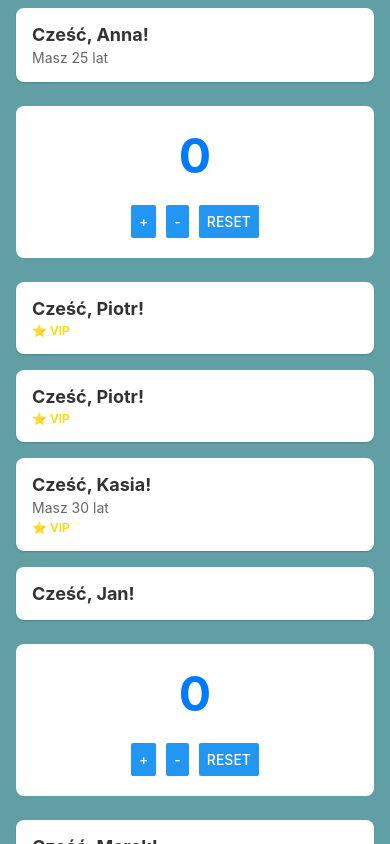
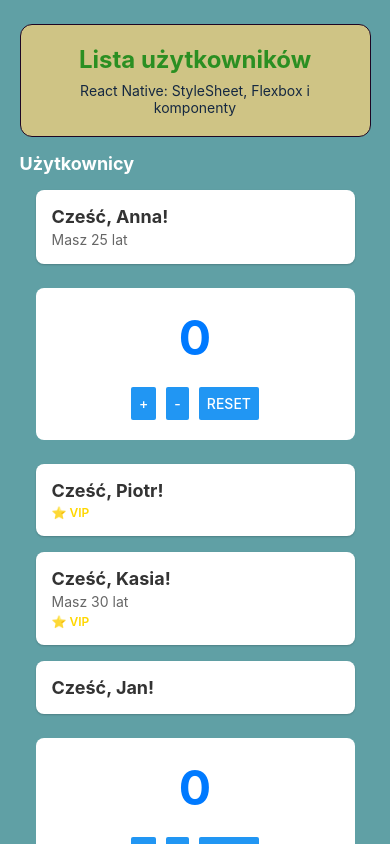
Before and after one commit to ustrzyk/PMAB20026TSaran, a React Native app in the folder SolutionOrdersMobile/: screen / in a window 390 px wide. Built offline with nearby package versions, Linux system fonts and the light colour scheme.

Commit message:
feat(Lecture02): add components, styling and form
- add FlatList component with correct filename
- add SimpleForm component with controlled inputs
- update App.tsx to display lesson components
- apply React Native StyleSheet, spacing and responsive layout

```diff
--- a/SolutionOrdersMobile/App.tsx
+++ b/SolutionOrdersMobile/App.tsx
@@ -1,24 +1,50 @@
 import React from 'react';
-import {View, Text, StyleSheet, ScrollView} from 'react-native';
+import {
+  Dimensions,
+  SafeAreaView,
+  ScrollView,
+  StyleSheet,
+  Text,
+  View,
+} from 'react-native';
 import Greeting from './src/components/Greeting';
 import Counter from './src/components/Counter';
+import FlatList from './src/components/FlatList';
+import SimpleForm from './src/components/SimpleForm';
+
+const {width} = Dimensions.get('window');
 
 function App(): React.JSX.Element {
   return (
-    <ScrollView style={styles.container}>
+    <SafeAreaView style={styles.safeArea}>
+      <ScrollView
+        style={styles.container}
+        contentContainerStyle={styles.content}>
+        <View style={styles.header}>
+          <Text style={styles.title}>Lista użytkowników</Text>
+          <Text style={styles.subtitle}>
+            React Native: StyleSheet, Flexbox i komponenty
+          </Text>
+        </View>
+
+        <View style={styles.section}>
+          <Text style={styles.sectionTitle}>Użytkownicy</Text>
+
           <Greeting name="Anna" age={25} />
           <Counter />
-      <Greeting name="Piotr" isVip={true} />
+
           <Greeting name="Piotr" isVip={true} />
           <Greeting name="Kasia" age={30} isVip={true} />
           <Greeting name="Jan" />
           <Counter />
+
           <Greeting name="Marek" age={40} isVip={true} />
           <Greeting name="Ewa" age={22} />
           <Greeting name="Tomek" age={28} />
           <Greeting name="Zofia" isVip={true} />
           <Greeting name="Kamil" age={35} />
           <Counter />
+
           <Greeting name="Agnieszka" age={27} isVip={true} />
           <Greeting name="Bartek" />
           <Greeting name="Olga" age={45} isVip={false} />
@@ -27,13 +53,71 @@ function App(): React.JSX.Element {
           <Greeting name="Patrycja" age={29} />
           <Greeting name="Michal" age={33} />
           <Counter />
+        </View>
+
+        <View style={styles.section}>
+          <Text style={styles.sectionTitle}>FlatList</Text>
+          <FlatList />
+        </View>
+
+        <View style={styles.section}>
+          <Text style={styles.sectionTitle}>Formularz</Text>
+          <SimpleForm />
+        </View>
       </ScrollView>
+    </SafeAreaView>
   );
 }
+
 const styles = StyleSheet.create({
+  safeArea: {
+    flex: 1,
+    backgroundColor: '#60a0a5',
+  },
+
   container: {
     flex: 1,
-    backgroundColor: '#60a0a5',
+  },
+
+  content: {
+    paddingVertical: 24,
+    alignItems: 'center',
+  },
+
+  header: {
+    width: width * 0.9,
+    padding: 20,
+    marginBottom: 16,
+    backgroundColor: '#cfc485',
+    borderRadius: 12,
+    borderWidth: 1,
+    borderColor: '#1d0624',
+    alignItems: 'center',
+  },
+
+  title: {
+    fontSize: 24,
+    fontWeight: '700',
+    color: '#2b8f22',
+  },
+
+  subtitle: {
+    fontSize: 14,
+    color: '#152841',
+    marginTop: 8,
+    textAlign: 'center',
+  },
+
+  section: {
+    width: width * 0.9,
+    marginBottom: 16,
+  },
+
+  sectionTitle: {
+    fontSize: 18,
+    fontWeight: '700',
+    color: '#ffffff',
+    marginBottom: 8,
   },
 });
 
--- /dev/null
+++ b/SolutionOrdersMobile/src/components/SimpleForm.tsx
@@ -0,0 +1,121 @@
+import React, { useState } from 'react';
+import {
+  View,
+  TextInput,
+  Button,
+  Text,
+  StyleSheet,
+  Alert,
+} from 'react-native';
+
+// TypeScript interface dla danych formularza
+interface FormData {
+  name: string;
+  email: string;
+}
+
+const SimpleForm: React.FC = () => {
+  // State dla formularza
+  const [formData, setFormData] = useState<FormData>({
+    name: '',
+    email: '',
+  });
+
+  // State dla statusu
+  const [submitted, setSubmitted] = useState(false);
+
+  // Handler do zmiany pola
+  const handleChangeName = (text: string): void => {
+    setFormData({ ...formData, name: text });
+  };
+
+  const handleChangeEmail = (text: string): void => {
+    setFormData({ ...formData, email: text });
+  };
+
+  // Handler do wysłania
+  const handleSubmit = (): void => {
+    if (!formData.name || !formData.email) {
+      Alert.alert('Błąd', 'Wypełnij wszystkie pola!');
+      return;
+    }
+
+    console.log('Submitted:', formData);
+    setSubmitted(true);
+
+    // Reset po 2 sekundach
+    setTimeout(() => {
+      setFormData({ name: '', email: '' });
+      setSubmitted(false);
+    }, 2000);
+  };
+
+  return (
+    <View style={styles.container}>
+      <Text style={styles.title}>Formularz Kontaktowy</Text>
+
+      {/* Pole Imię */}
+      <TextInput
+        style={styles.input}
+        placeholder="Wpisz imię"
+        value={formData.name}
+        onChangeText={handleChangeName}
+        placeholderTextColor="#999"
+      />
+
+      {/* Pole Email */}
+      <TextInput
+        style={styles.input}
+        placeholder="Wpisz email"
+        value={formData.email}
+        onChangeText={handleChangeEmail}
+        keyboardType="email-address"
+        autoCapitalize="none"
+        placeholderTextColor="#999"
+      />
+
+      {/* Przycisk */}
+      <Button title="Wyślij" onPress={handleSubmit} />
+
+      {/* Komunikat sukcesu */}
+      {submitted && (
+        <Text style={styles.success}>
+          ✓ Wysłano: {formData.name} ({formData.email})
+        </Text>
+      )}
+    </View>
+  );
+};
+
+const styles = StyleSheet.create({
+  container: {
+    padding: 20,
+    backgroundColor: '#fff',
+    marginHorizontal: 16,
+    marginVertical: 16,
+    borderRadius: 8,
+  },
+  title: {
+    fontSize: 18,
+    fontWeight: 'bold',
+    marginBottom: 16,
+    color: '#333',
+  },
+  input: {
+    borderWidth: 1,
+    borderColor: '#ddd',
+    padding: 12,
+    borderRadius: 8,
+    marginBottom: 16,
+    fontSize: 16,
+    color: '#333',
+  },
+  success: {
+    marginTop: 16,
+    color: 'green',
+    fontSize: 14,
+    fontWeight: '600',
+  },
+});
+
+export default SimpleForm;
```
Also changed, not shown: SolutionOrdersMobile/src/components/FlatList.tsx (renamed from SolutionOrdersMobile/src/components/FlatList .tsx). Lines whose indentation alone changed are shown as unchanged.
